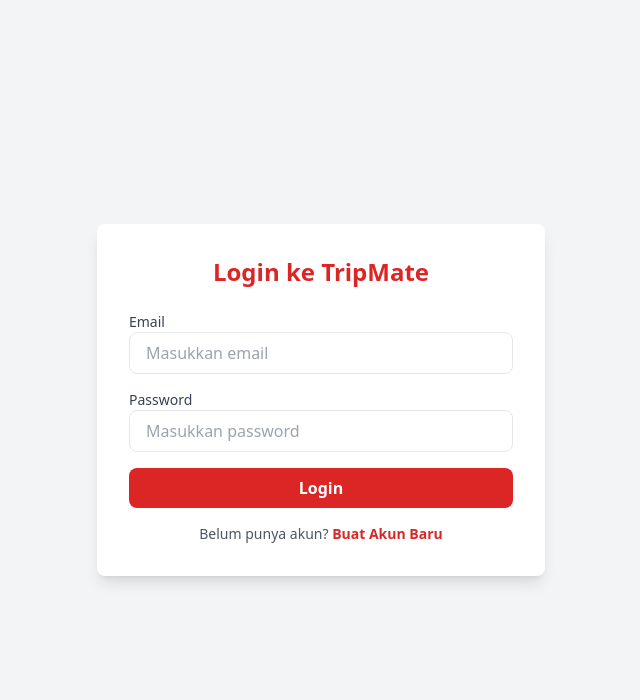
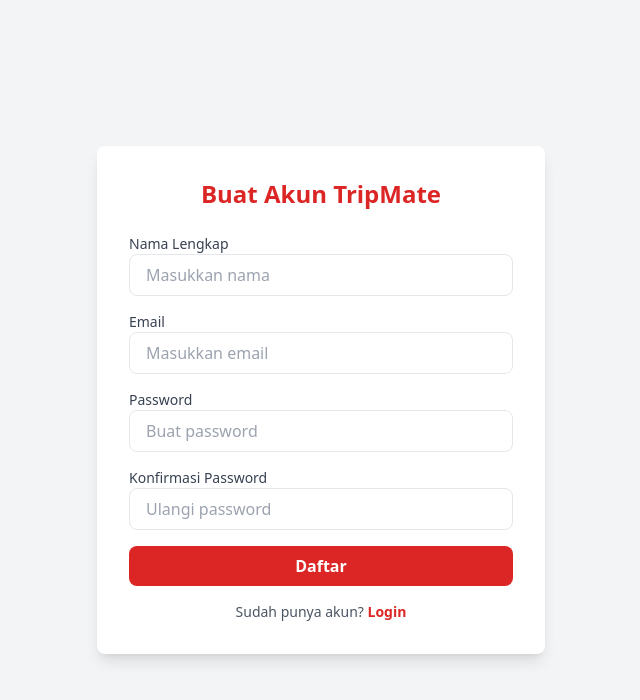
Before and after one commit to viranarita/TailwindCSS-Kelompok, a website: page public/login.html in a window 1280 px wide. Both pictures are taken after a click on the link "Buat Akun Baru". Shown: the whole page, without its empty margins (319-959 px from the left). Drawn offline with nearby package versions, Linux system fonts and the light colour scheme; files that its build step writes are made by us from their sources.

Commit message:
revisi html dan js login

```diff
--- a/public/js/script.js
+++ b/public/js/script.js
@@ -1,3 +1,32 @@
+document.addEventListener("DOMContentLoaded", function () {
+    // Ambil elemen-elemen yang dibutuhkan
+    const loginPage = document.getElementById("loginPage");
+    const registerPage = document.getElementById("registerPage");
+    const showRegisterLinks = document.querySelectorAll("#showRegister");
+    const showLogin = document.getElementById("showLogin");
+
+    // Pastikan semua elemen ditemukan
+    if (loginPage && registerPage && showRegisterLinks.length > 0 && showLogin) {
+        // Tambahkan event listener ke semua link "Buat Akun Baru"
+        showRegisterLinks.forEach(link => {
+            link.addEventListener("click", function (event) {
+                event.preventDefault();
+                loginPage.classList.add("hidden");
+                registerPage.classList.remove("hidden");
+            });
+        });
+
+        // Tambahkan event listener ke link "Login"
+        showLogin.addEventListener("click", function (event) {
+            event.preventDefault();
+            registerPage.classList.add("hidden");
+            loginPage.classList.remove("hidden");
+        });
+    } else {
+        console.error("Salah satu elemen navigasi tidak ditemukan!");
+    }
+});
+
 // Navbar Fixed
 window.onscroll = function() {
     const header = document.querySelector('header');
--- a/public/login.html
+++ b/public/login.html
@@ -4,7 +4,12 @@
     <meta charset="UTF-8">
     <meta name="viewport" content="width=device-width, initial-scale=1.0">
     <title>Login | TripMate</title>
-    <script src="https://cdn.tailwindcss.com"></script>
+    <link rel="stylesheet" href="style.css"/>
+    <style>
+        .hidden {
+            display: none;
+        }
+    </style>
 </head>
 <body class="flex items-center justify-center min-h-screen bg-gray-100">
 
@@ -64,7 +69,7 @@
         </p>
     </div>
 
-    <script src="script.js"></script>
+    <script src="js/script.js"></script>
 
 </body>
 </html>
```
